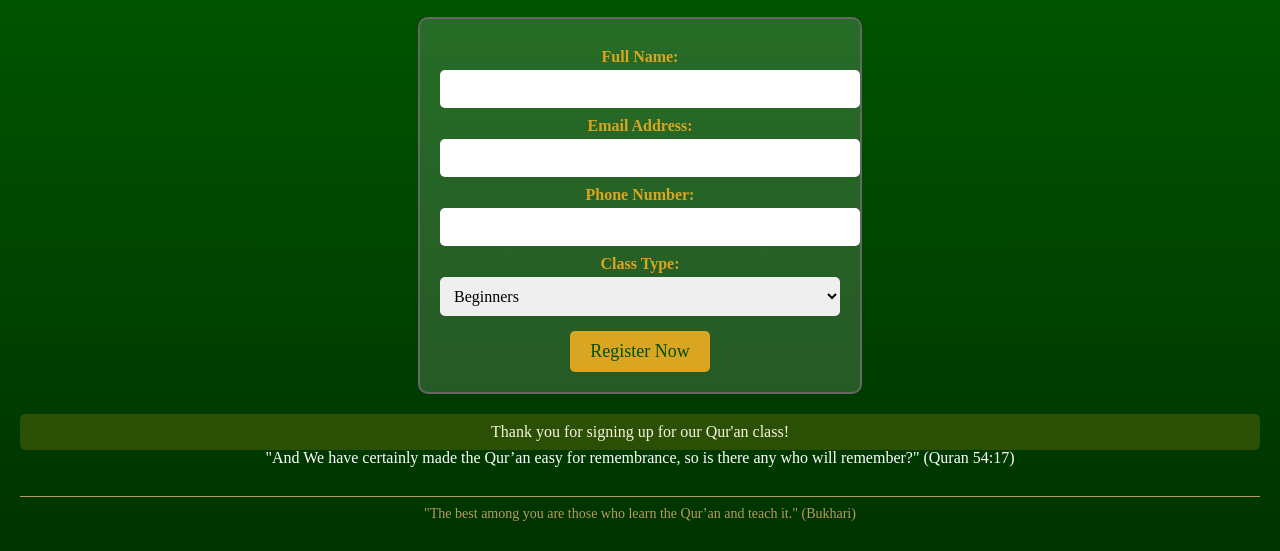
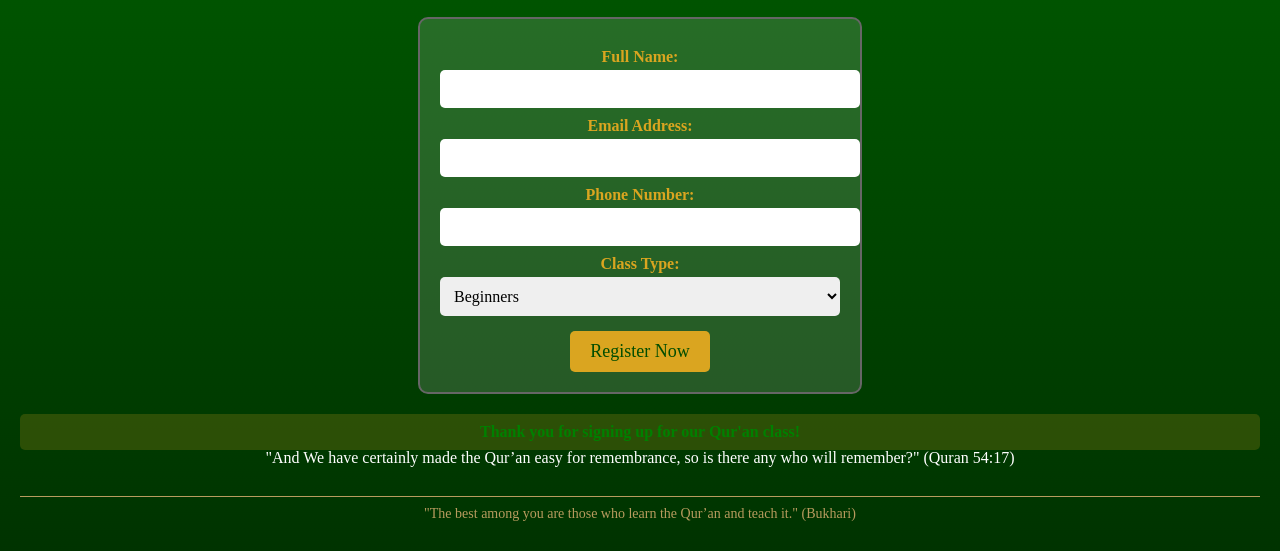
Before and after one commit to hshribati/Project1, a plain HTML site: page index.html in a window 1280 px wide. Both pictures are taken after typing "Sample", "name@example.com", "5551234" into the empty fields and a click on the button "Register Now". Shown: the part 279-830 px from the top of the page. Drawn offline with Linux system fonts and the light colour scheme.

Commit message:
Update style.css

```diff
--- a/css/style.css
+++ b/css/style.css
@@ -136,6 +136,13 @@ button:hover {
   font-size: 16px;
 }
 
+#confirmation-message {
+  display: none; /* Initially hidden */
+  color: green;
+  font-weight: bold;
+  margin-top: 20px;
+}
+
 footer {
   text-align: center; /* Center-aligns the footer text */
   font-size: 14px;
```
